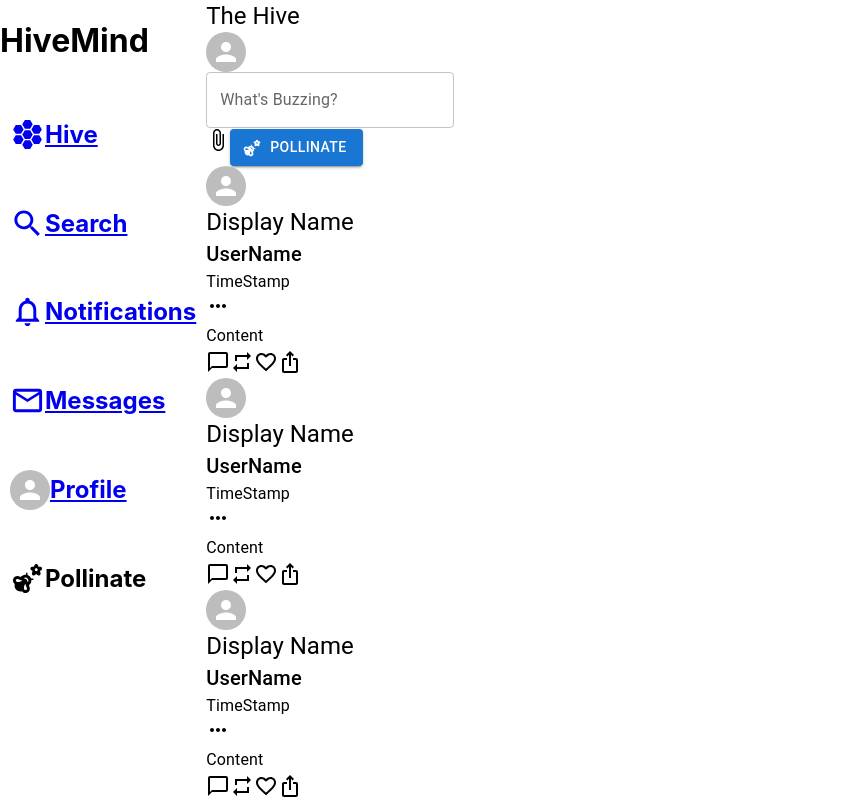
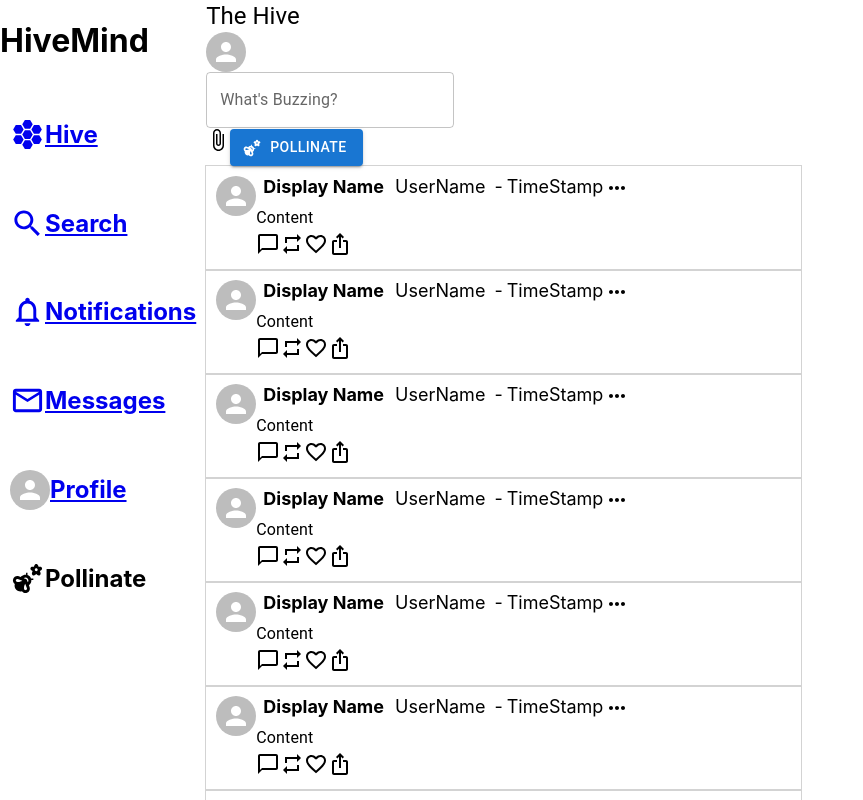
Before and after one commit to jck510/HiveMind, a React (Create React App) app: page /hive in a window 1280 px wide. Shown: the top 800 px of the page, without its empty margins (0-863 px from the left). Built offline with nearby package versions, Linux system fonts and the light colour scheme.

Commit message:
Styling home feed

```diff
--- a/src/components/Post.js
+++ b/src/components/Post.js
@@ -1,5 +1,5 @@
 import { ChatBubbleOutline, FavoriteBorder, IosShare, MoreHoriz, Repeat } from '@mui/icons-material'
-import { Avatar, Menu, Tooltip, Typography } from '@mui/material'
+import { Avatar, Tooltip, Typography } from '@mui/material'
 import React from 'react'
 
 const Post = ({postDetails}) => {
@@ -7,18 +7,18 @@ const Post = ({postDetails}) => {
     <div className='post-div'>
         {/* Will be a conditional statement determining if the post was reshared (repollenated) by a user they follow. If so then will have a little script at the top containing who did */}
         <Avatar />
+        <div className='post-content-wrapper-div'>
         <div className='post-header-div'>
-            <Typography variant='h5'>Display Name</Typography>
+            <h5 className='post-display-name'>Display Name</h5>
             {/* Verified Badge? */}
-            <Typography variant='h6'>UserName</Typography>
-            <Typography variant='body1'>TimeStamp</Typography>
+            <h7 className='post-user-name'>UserName</h7>
+            <h7 className='post-time-stamp-separator'> - </h7>
+            <h7 className='post-time-stamp'>TimeStamp</h7>
         </div>
-
-        <Tooltip><MoreHoriz /></Tooltip>
 
         {/* If it is a reply then it will say it is replying to a user */}
 
-        <Typography variant='subtitle1'>Content</Typography>
+        <Typography variant='subtitle1' className='post-content'>Content</Typography>
 
         <div className='post-tools-div'>
             <Tooltip title='Reply'><ChatBubbleOutline /></Tooltip>
@@ -27,6 +27,10 @@ const Post = ({postDetails}) => {
             <Tooltip title='Share'><IosShare /></Tooltip>
         </div>
 
+        </div>
+
+        <Tooltip title='More'><MoreHoriz /></Tooltip>
+
     </div>
   )
 }
--- a/src/index.css
+++ b/src/index.css
@@ -66,3 +66,46 @@ code {
 .messages-page-div {
   display: flex;
 }
+
+/* Post */
+
+.post-div {
+  outline: 1px solid lightgray;
+  display: flex;
+  width: 575px;
+  padding: 10px;
+}
+
+/* .post-div:hover {
+  background-color: lightgray;
+  cursor: pointer;
+} */
+
+.post-header-div {
+  display: flex;
+}
+
+.post-display-name {
+  font-size: large;
+  margin: 7px;
+  margin-top: 0px;
+}
+
+.post-user-name {
+  font-size: large;
+  margin: 7px;
+  margin-left: 4px;
+  margin-top: 0px;
+}
+
+.post-time-stamp-separator {
+  font-size: large;
+  margin: 2px;
+  margin-top: 0px;
+}
+
+.post-time-stamp {
+  margin: 2px;
+  margin-top: 0px;
+  font-size: large;
+}
```
